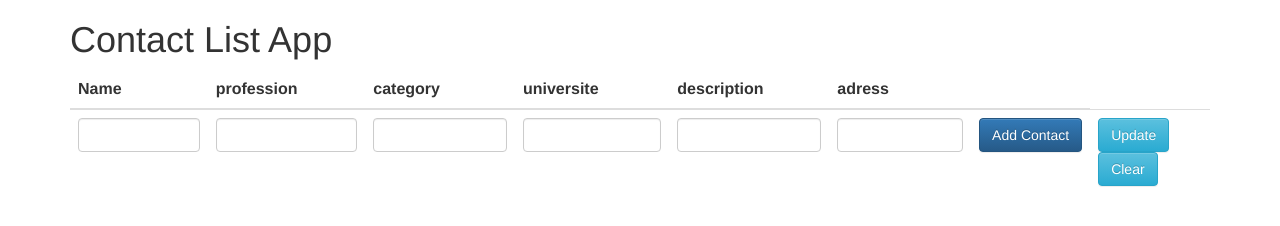
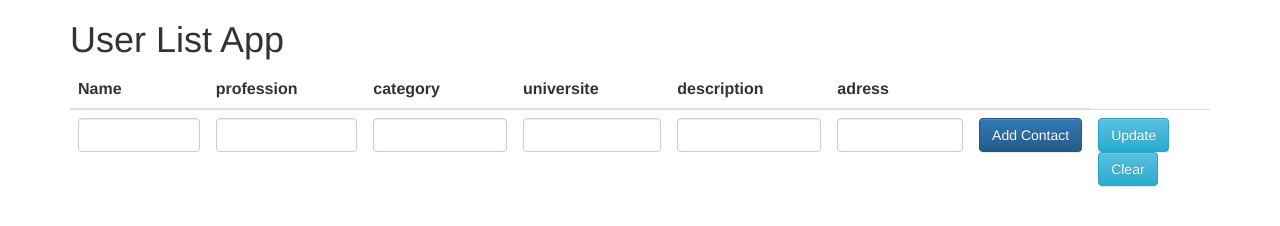
Before and after one commit to MedTaiebGarbouj/meanstacktTaieb, a website: page public/index.html in a window 1280 px wide. Drawn offline with nearby package versions, Linux system fonts and the light colour scheme; no server answers.

Commit message:
user
fdvgqqggb

```diff
--- a/public/index.html
+++ b/public/index.html
@@ -11,7 +11,7 @@
 </head>
 <body>
   <div class="container" ng-controller="AppCtrl">
-    <h1>Contact List App</h1>
+    <h1>User List App</h1>
 
     <table class="table">
       <thead>
```
